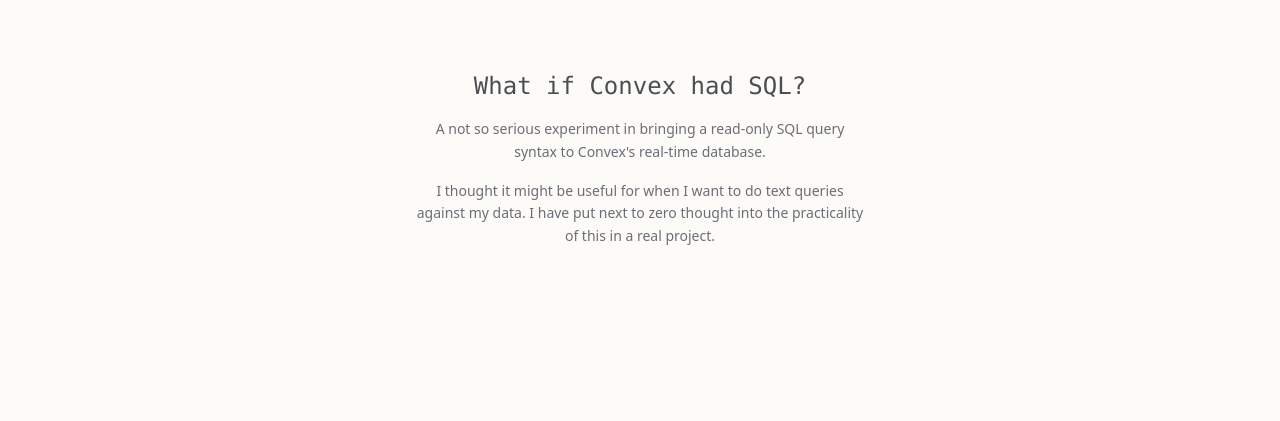
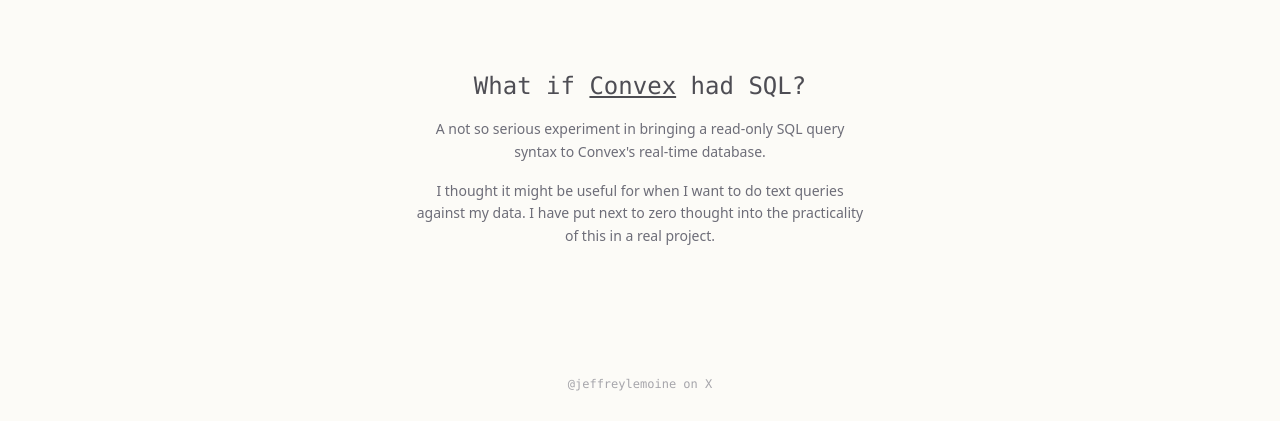
Before and after one commit to jeffmylife/convex-sql, a Next.js app: page / in a window 1280 px wide. Shown: the part 530-951 px from the top of the page. Before the commit the page ends 890 px from the top, so only its background shows below. Built offline with nearby package versions, Linux system fonts and the light colour scheme; no server answers.

Commit message:
footer and link

```diff
--- a/app/page.tsx
+++ b/app/page.tsx
@@ -15,7 +15,16 @@
 
           <div className="flex flex-col items-center justify-center py-16 space-y-4">
             <h1 className="text-2xl font-mono text-[var(--color-foreground)]/80">
-              What if Convex had SQL?
+              What if{" "}
+              <a
+                href="https://convex.dev"
+                target="_blank"
+                rel="noopener noreferrer"
+                className="underline hover:text-[var(--color-accent)] transition-colors"
+              >
+                Convex
+              </a>{" "}
+              had SQL?
             </h1>
             <p className="text-sm text-[var(--color-muted-foreground)] max-w-md text-center leading-relaxed">
               A not so serious experiment in bringing a read-only SQL query syntax to Convex's
@@ -24,10 +33,21 @@
             <p className="text-sm text-[var(--color-muted-foreground)] max-w-md text-center leading-relaxed">
               I thought it might be useful for when I want to do text queries against my data. I have put next to zero thought into the practicality of this in a real project.
             </p>
-
           </div>
         </div>
       </main>
+      <footer className="pb-8 pt-4">
+        <div className="container mx-auto flex justify-center">
+          <a
+            href="https://x.com/jeffreylemoine"
+            target="_blank"
+            rel="noopener noreferrer"
+            className="text-xs text-[var(--color-muted-foreground)]/60 hover:text-[var(--color-muted-foreground)] transition-colors font-mono"
+          >
+            @jeffreylemoine on X
+          </a>
+        </div>
+      </footer>
     </div>
   );
 }
```
